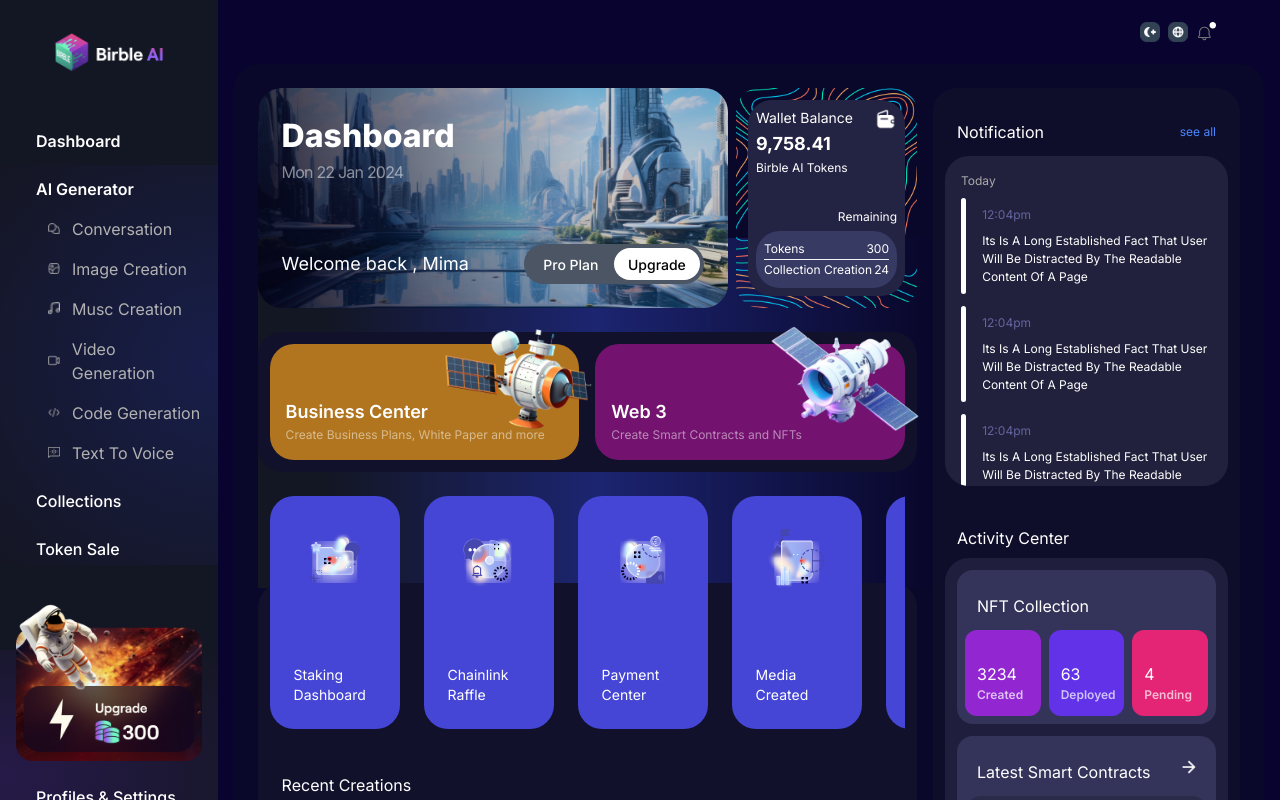
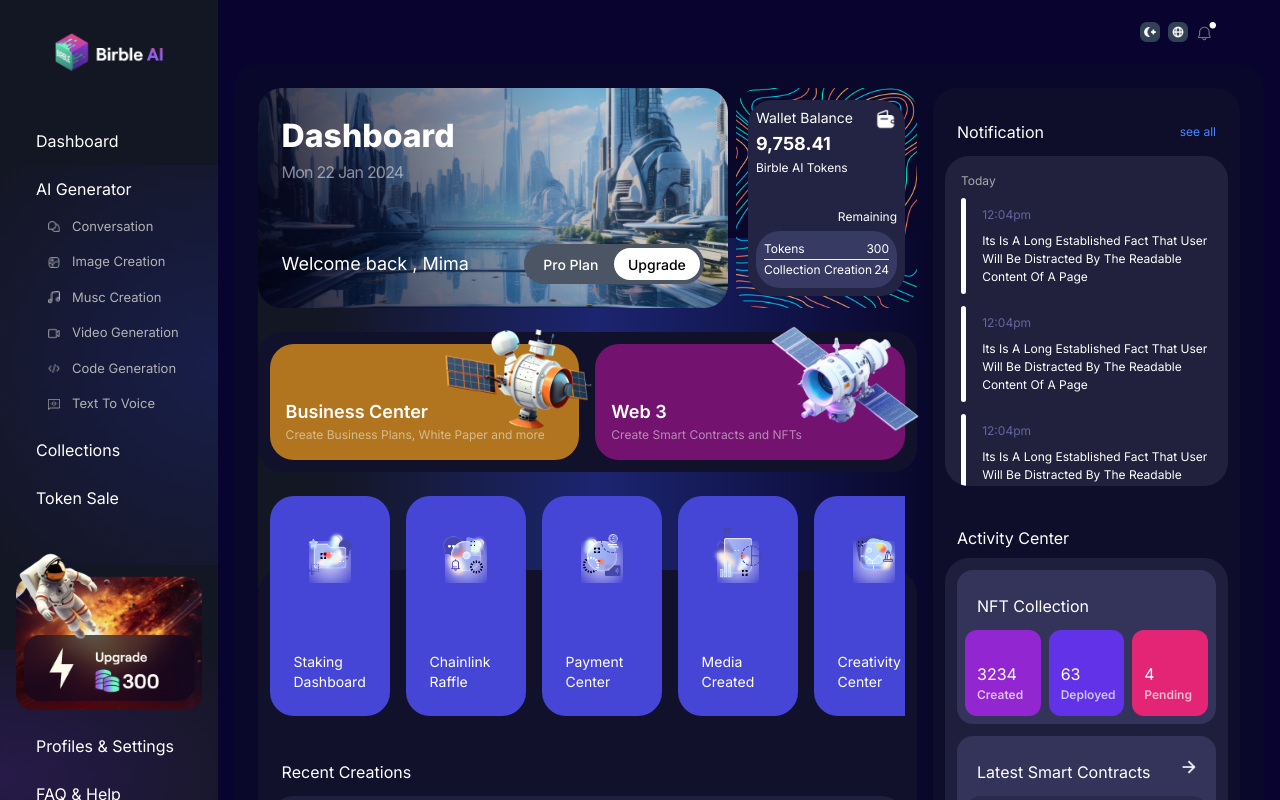
Before and after one commit to stanleynzegwu/birble-ai, a Next.js app: page / in a window 1280 px wide. Shown: the top 800 px of the page. Built offline with nearby package versions, Linux system fonts and the light colour scheme.

Commit message:
new commit

```diff
--- a/app/container/LeftSidebar.jsx
+++ b/app/container/LeftSidebar.jsx
@@ -11,10 +11,10 @@ const LeftSidebar = () => {
       </div>
 
       <div className="flex flex-col gap-6 mt-14">
-        <span className="pl-5 font-semibold">Dashboard</span>
+        <span className="pl-5 cursor-pointer">Dashboard</span>
 
         <div className="space-y-4">
-          <span className="pl-5 font-semibold">AI Generator</span>
+          <span className="pl-5 cursor-pointer">AI Generator</span>
           <div className="space-y-4">
             {[
               { iconPath: "/assets/icons/conversationIcon.png", name: "conversation" },
@@ -32,14 +32,14 @@ const LeftSidebar = () => {
                   height={12}
                   style={{ maxWidth: "100%", height: "auto" }}
                 />
-                <p className="capitalize text-[#B2B2B2]">{name}</p>
+                <p className="capitalize text-[#B2B2B2] text-[13px]">{name}</p>
               </div>
             ))}
           </div>
         </div>
 
-        <span className="pl-5 font-medium">Collections</span>
-        <span className="pl-5 font-medium">Token Sale</span>
+        <span className="pl-5 cursor-pointer">Collections</span>
+        <span className="pl-5 cursor-pointer">Token Sale</span>
         {/* <img src="/astronaut.png" alt="astronaut" className="my-4" /> */}
         <Image
           src={astronaut}
@@ -49,9 +49,9 @@ const LeftSidebar = () => {
           height={300}
           style={{ maxWidth: "100%", height: "auto", marginTop: "16px" }}
         />
-        <span className="pl-5 font-medium">Profiles & Settings</span>
-        <span className="pl-5 font-medium">FAQ & Help</span>
-        <span className="pl-5 font-medium">Logout</span>
+        <span className="pl-5 cursor-pointer">Profiles & Settings</span>
+        <span className="pl-5 cursor-pointer">FAQ & Help</span>
+        <span className="pl-5 cursor-pointer">Logout</span>
 
         <div className="flex gap-3 items-center mt-4">
           {/* <img src="/person.png" alt="person" className="rounded-2xl w-[65px] h-[65px]" /> */}
--- a/src/components/ScrollReel.jsx
+++ b/src/components/ScrollReel.jsx
@@ -7,11 +7,11 @@ import { HORIZONTALSCROLL_CONTENT } from "../constants";
 export function ScrollReel() {
   return (
     <ScrollArea className="absolute top-0 left-0 w-[100%] border-none whitespace-nowrap rounded-md z-20">
-      <div className="flex w-max space-x-6">
+      <div className="flex w-max space-x-4">
         {HORIZONTALSCROLL_CONTENT.map(({ icon, name }, index) => (
           <div
             key={index}
-            className="relative p-6 shrink-0 w-[130px] h-[233px] rounded-3xl bg-[#4646D6] flex flex-col justify-between items-center z-10"
+            className="relative p-6 shrink-0 w-[120px] h-[220px] rounded-3xl bg-[#4646D6] flex flex-col justify-between items-center z-10"
           >
             <Image
               src={icon}
```
